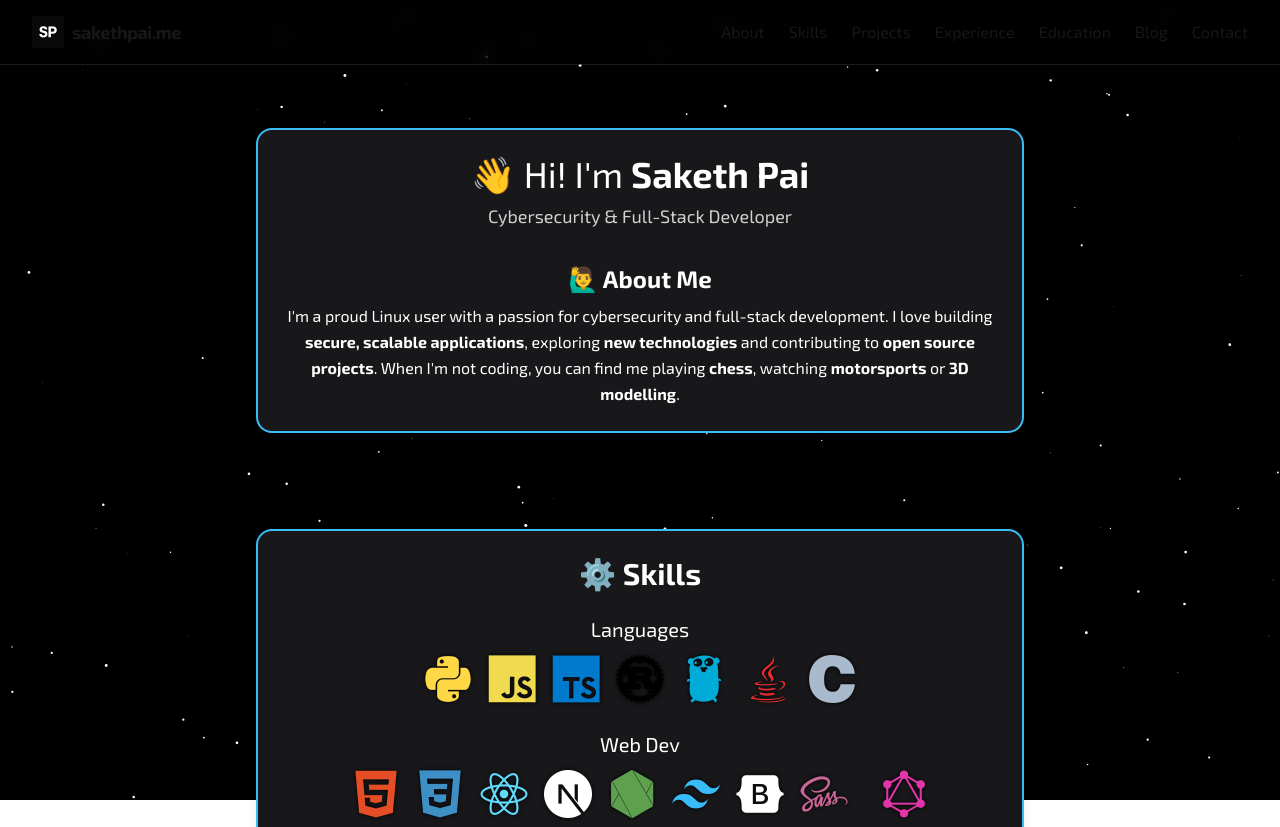
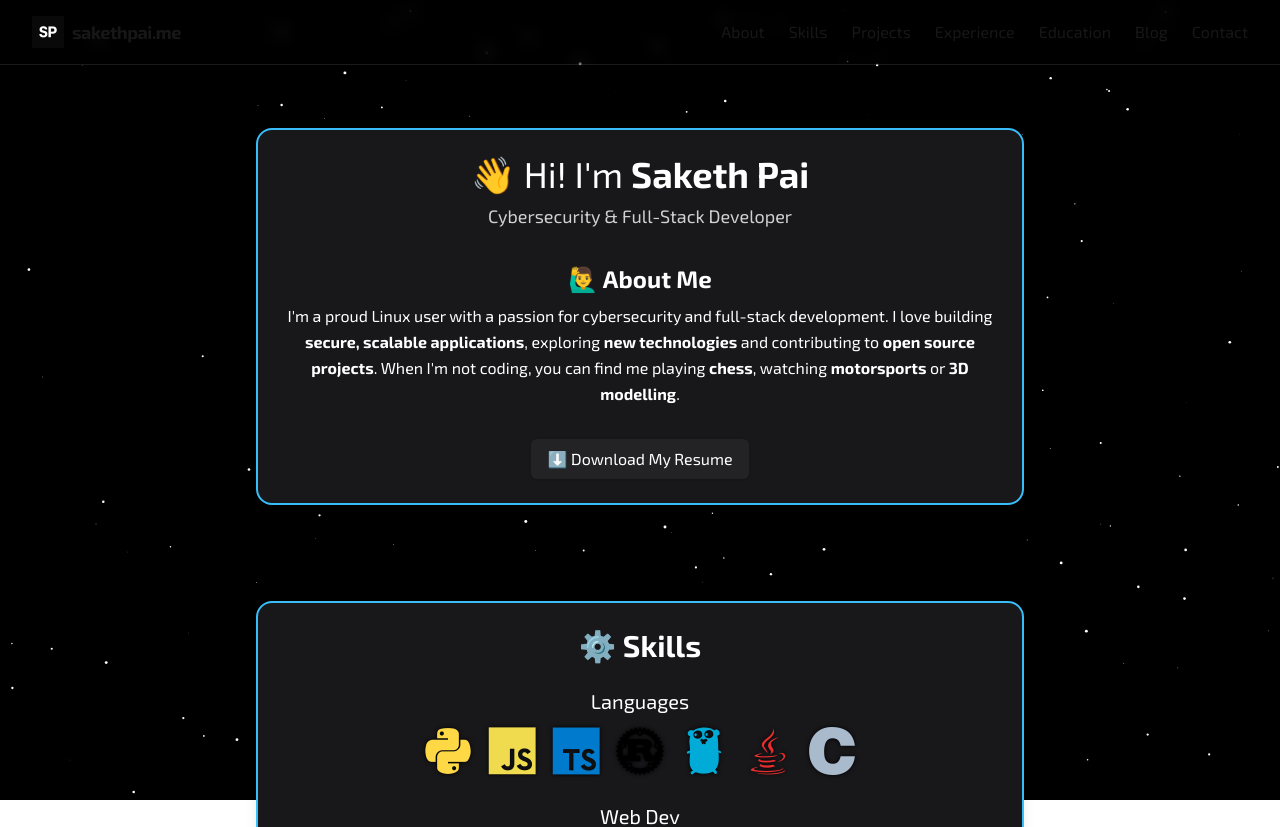
Before and after one commit to SavvyHex/sakethpai.me, a Next.js app: page / in a window 1280 px wide. Shown: the top 827 px of the page. Built offline with nearby package versions, Linux system fonts and the light colour scheme; no server answers; a web font is replaced by a local one.

Commit message:
Resume now downloadable as pdf

```diff
--- a/app/components/FaceIntro.tsx
+++ b/app/components/FaceIntro.tsx
@@ -20,6 +20,14 @@ export default function FaceIntro() {
           find me playing <strong>chess</strong>, watching{" "}
           <strong>motorsports</strong> or <strong>3D modelling</strong>.
         </p>
+        <a
+          href="/Saketh%20Pai%20Resume.pdf"
+          download
+          aria-label="Download resume PDF"
+          className="mt-6 inline-flex items-center gap-2 bg-[#232326] hover:bg-[#2b2b2f] px-4 py-2 rounded-md text-white font-medium shadow"
+        >
+          ⬇️ Download My Resume
+        </a>
       </div>
     </div>
   );
```
Also changed, not shown: 1 other file (tests, documents, lock files or other folders).
